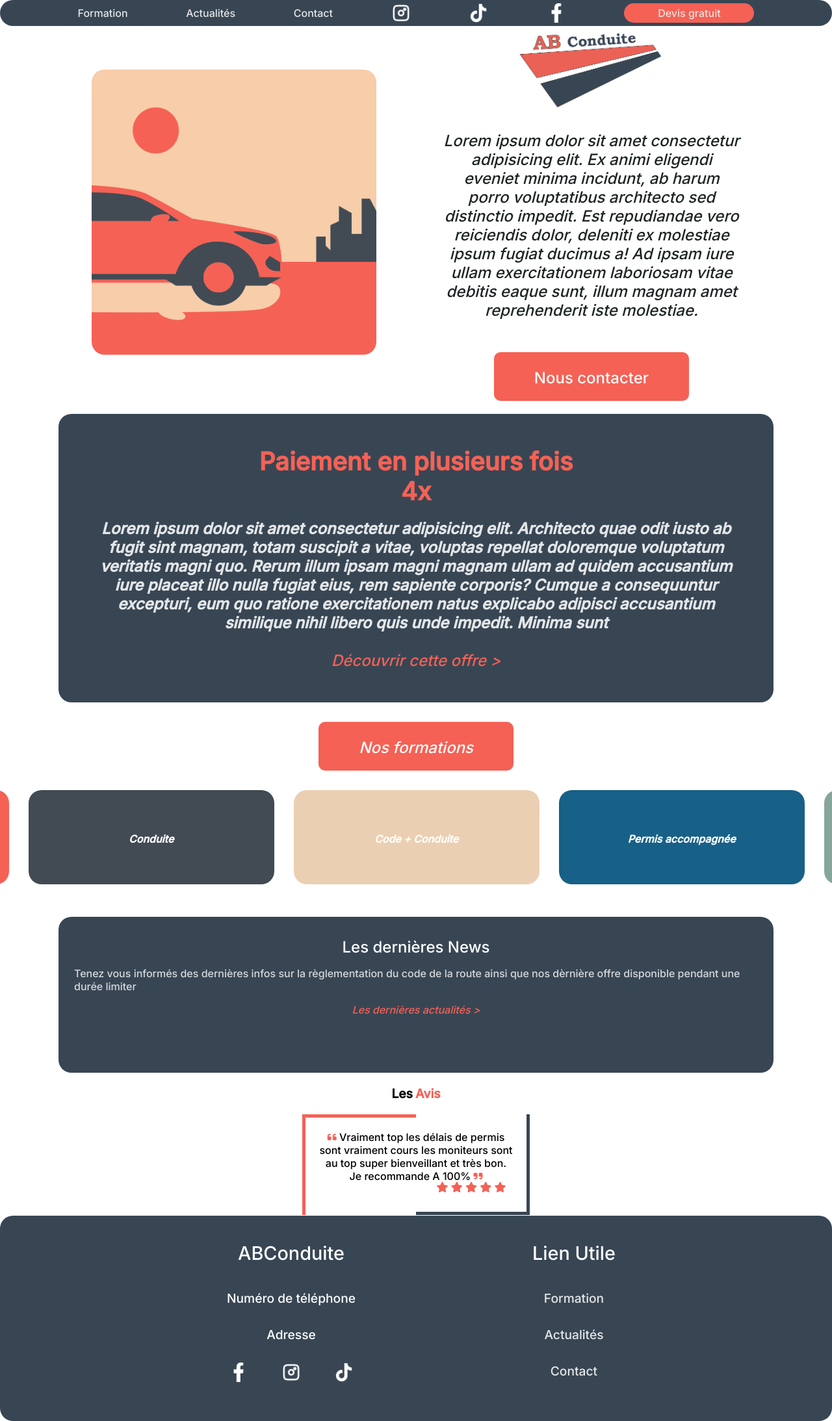
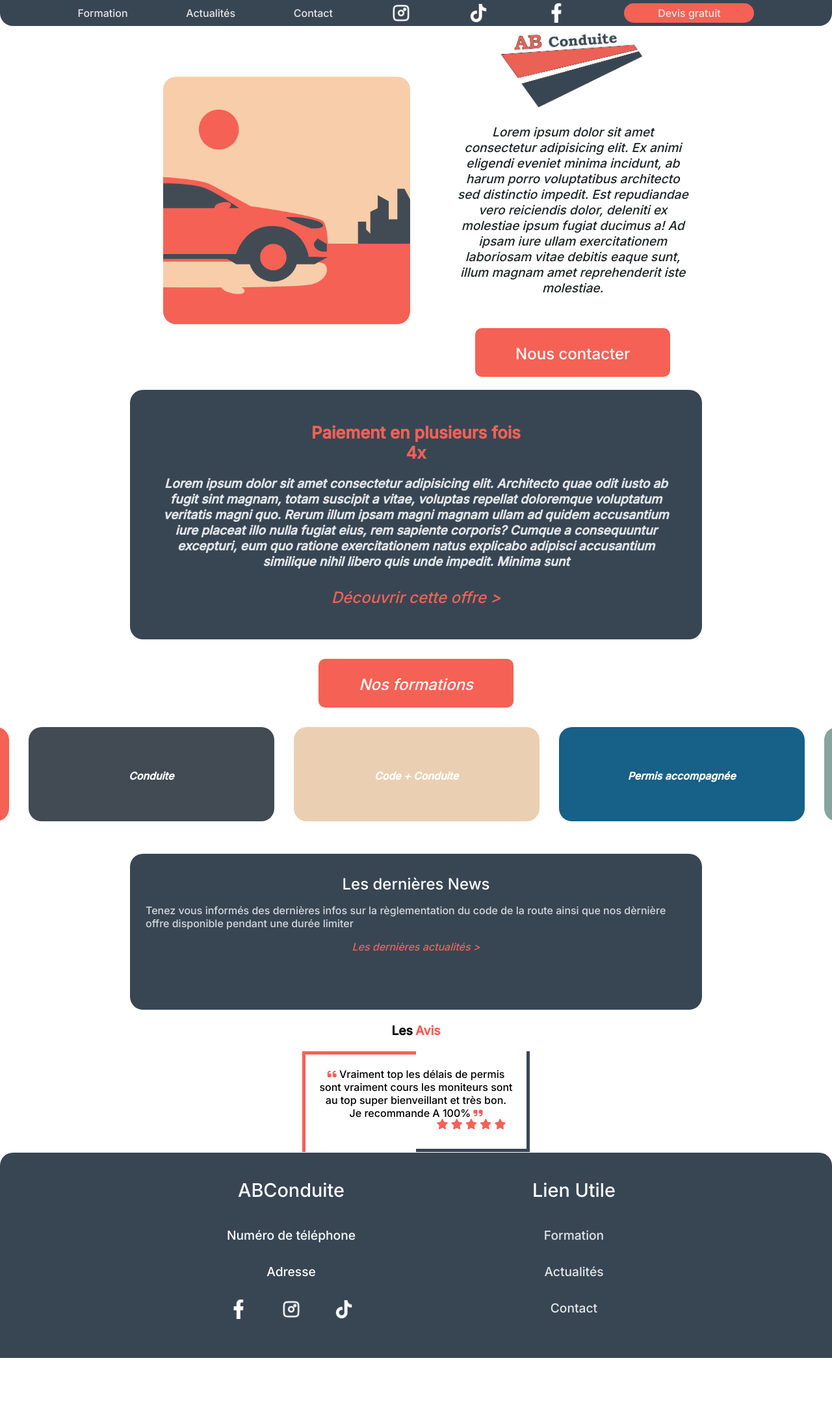
Before and after one commit to ElyesseAdda/ABConduite, a PHP site: page / in a window 1280 px wide. Shown: the whole page at 65% size. After the commit the page ends 2090 px from the top, so only its background shows below. Run offline with PHP 8.4, Linux system fonts and the light colour scheme; some libraries are stand-ins or nearby versions.

Commit message:
petit ajustement de style

```diff
--- a/asset/style.css
+++ b/asset/style.css
@@ -25,7 +25,8 @@ body{
 /* NavbarMobile */
 .navbar{
     background-color: #384654;
-    border-radius: 20px;
+    border-bottom-left-radius: 20px;
+    border-bottom-right-radius: 20px;
     height: 40vh;
 }
 .PC{
@@ -63,7 +64,8 @@ body{
     background-color: #F56155;
     padding-top: 91px;
     padding-bottom: 60px;
-    border-radius: 20px;
+    border-bottom-left-radius: 20px;
+    border-bottom-right-radius: 20px;
 }
 .nav-mobile li {
     margin-top: 20px;
@@ -272,7 +274,8 @@ body{
 .footer {
     height: fit-content;
     background-color: #384654;
-    border-radius: 20px;
+    border-top-left-radius: 20px;
+    border-top-right-radius: 20px;
 }
 .footer h2 {
     text-align: center;
@@ -325,8 +328,8 @@ body{
     }
     .navbar{
         height: 40px;
-        padding-left: 90px;
-        padding-right: 90px;
+        padding-left: 20px;
+        padding-right: 20px;
         display: flex;
         gap: 70px;
 
@@ -385,7 +388,7 @@ body{
         gap: 1vw;
     }
     .header {
-        margin: 0 90px;
+        margin: 0 200px;
         margin-bottom: 20px;
         background-color: #ffffff;
         display: grid;
@@ -400,6 +403,7 @@ body{
         position: relative;
         width: 100%;
         border-radius: 20px;
+        min-width: 380px;
     }
     .header-text{
         padding-right: 20px;
@@ -415,9 +419,8 @@ body{
     .header-text p {
         color: #1D2424;
         font-style: italic;
-        padding: 30px;
-        margin: auto;
-        font-size: 1.5rem;
+        padding-bottom: 30px;
+        font-size: 1.2rem;
         margin-bottom: 20px;
     }
     .logoAB{
@@ -437,7 +440,7 @@ body{
         margin: auto;
     }
     .p4x{
-        margin: 0 90px;
+        margin: 0 200px;
         padding: 50px 0px;
         height: fit-content;
         background-color: #384654;
@@ -445,13 +448,13 @@ body{
     }
     .p4x h2{
         margin: auto;
-        font-size: 3vw;
+        font-size: 2vw;
         padding-bottom: 20px;
     }
     .p4x p{
         font-style: italic;
         color: #ffffffdb;
-        font-size: 1.5rem;
+        font-size: 1.2rem;
     }
     .p4x-a{
         font-size: 1.5rem;
@@ -478,6 +481,6 @@ body{
     margin: auto;
     }
     .news {
-        margin: 0 90px;
+        margin: 0 200px;
     }
 }
```
